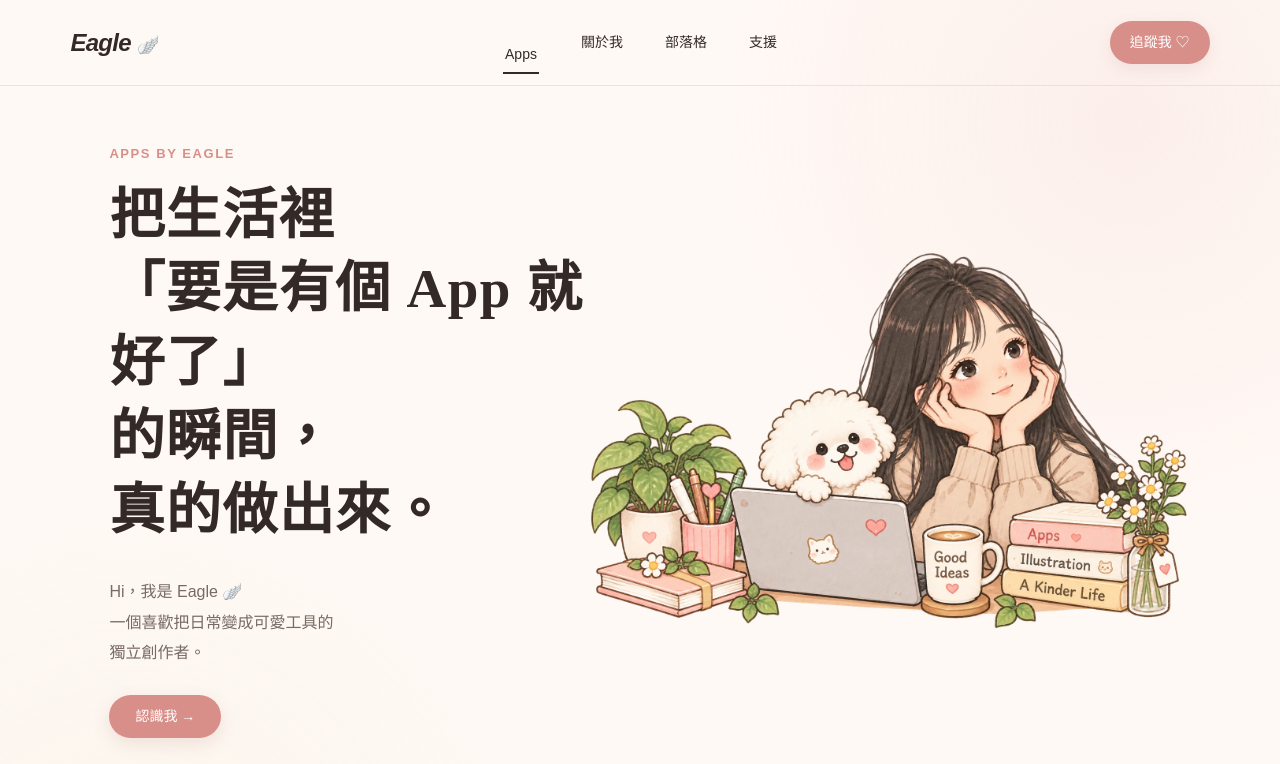
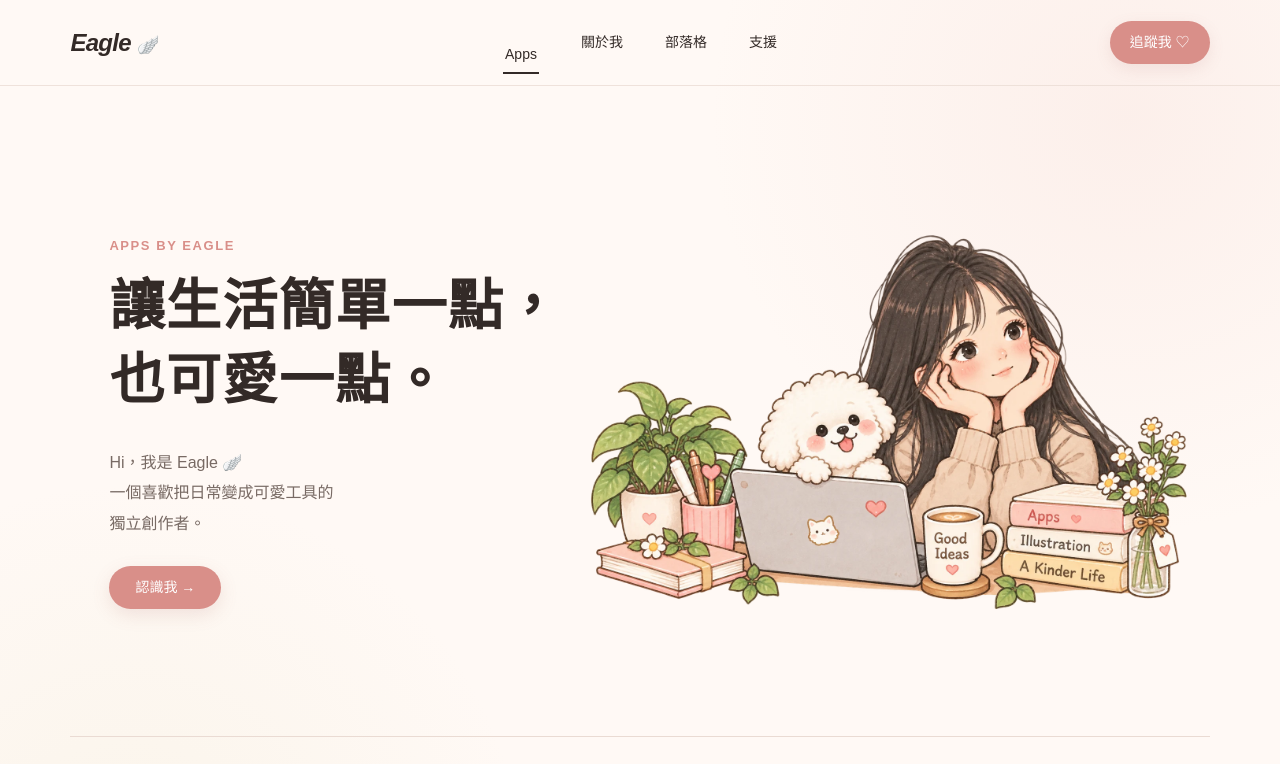
Before and after one commit to eagle-827/eagle-apps-web, a Next.js app: page / in a window 1280 px wide. Shown: the top 764 px of the page. Built offline with nearby package versions, Linux system fonts and the light colour scheme.

Commit message:
Refine homepage hero message

```diff
--- a/app/page.tsx
+++ b/app/page.tsx
@@ -23,13 +23,9 @@ export default function Home() {
           <p className="eyebrow">Apps by Eagle</p>
 
           <h1>
-            把生活裡
+            讓生活簡單一點，
             <br />
-            「要是有個 App 就好了」
-            <br />
-            的瞬間，
-            <br />
-            真的做出來。
+            也可愛一點。
           </h1>
 
           <p className="hero-intro">
```
